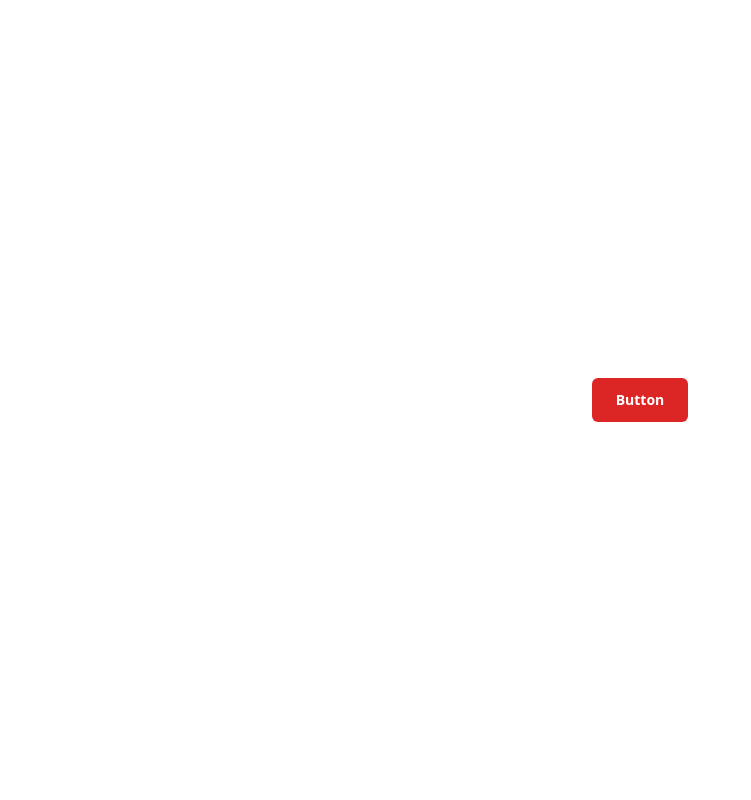
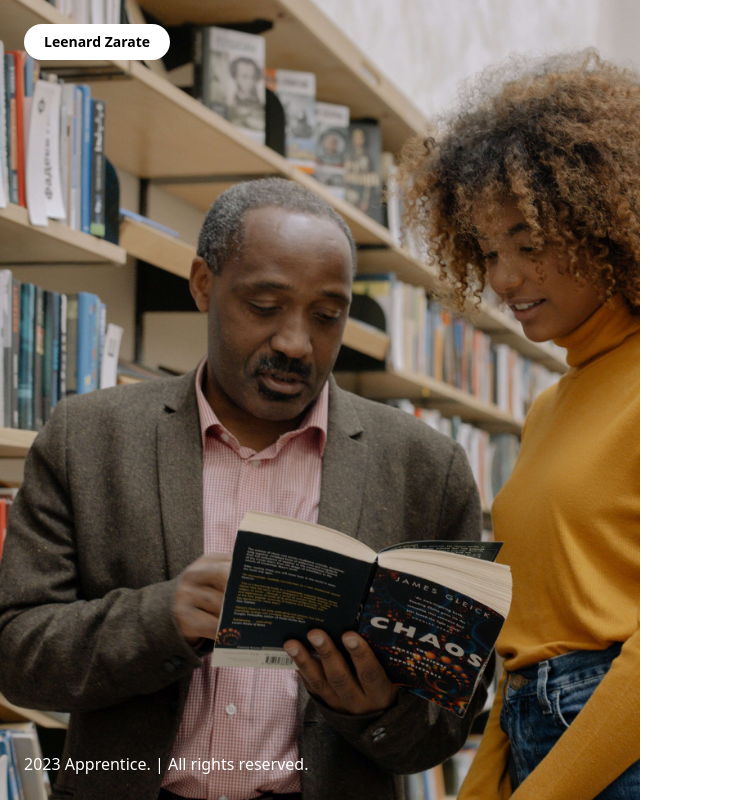
Before and after one commit to leenrd/Apprentice, a React (Vite) app: page / in a window 1280 px wide. Shown: the whole page, without its empty margins (0-751 px from the left). Built offline with nearby package versions, Linux system fonts and the light colour scheme.

Commit message:
authpage update

```diff
--- a/src/App.tsx
+++ b/src/App.tsx
@@ -1,10 +1,11 @@
+import SignInPage from "./auth/signInPage";
 import { Button } from "@/components/button";
 
 function App() {
   return (
     <>
-      <main className="flex items-center justify-center h-screen">
-        <Button variant={"destructive"}>Button</Button>
+      <main>
+        <SignInPage />
       </main>
     </>
   );
--- /dev/null
+++ b/src/auth/signInPage.tsx
@@ -0,0 +1,21 @@
+const SignInPage = () => {
+  return (
+    <div className="h-screen grid grid-cols-2">
+      <div className="bg-[url('./public/bgauth.jpg')] bg-center bg-cover flex flex-col items-start justify-between p-6">
+        <CreatorPill />
+        <p className="text-white ">2023 Apprentice. | All rights reserved.</p>
+      </div>
+      <div className="right"></div>
+    </div>
+  );
+};
+
+const CreatorPill = () => {
+  return (
+    <div className="bg-white  rounded-full py-2 px-5 flex items-center justify-center">
+      <p className="font-semibold text-sm text-black">Leenard Zarate</p>
+    </div>
+  );
+};
+
+export default SignInPage;
```
Also changed, not shown: public/bgauth.jpg (added).
